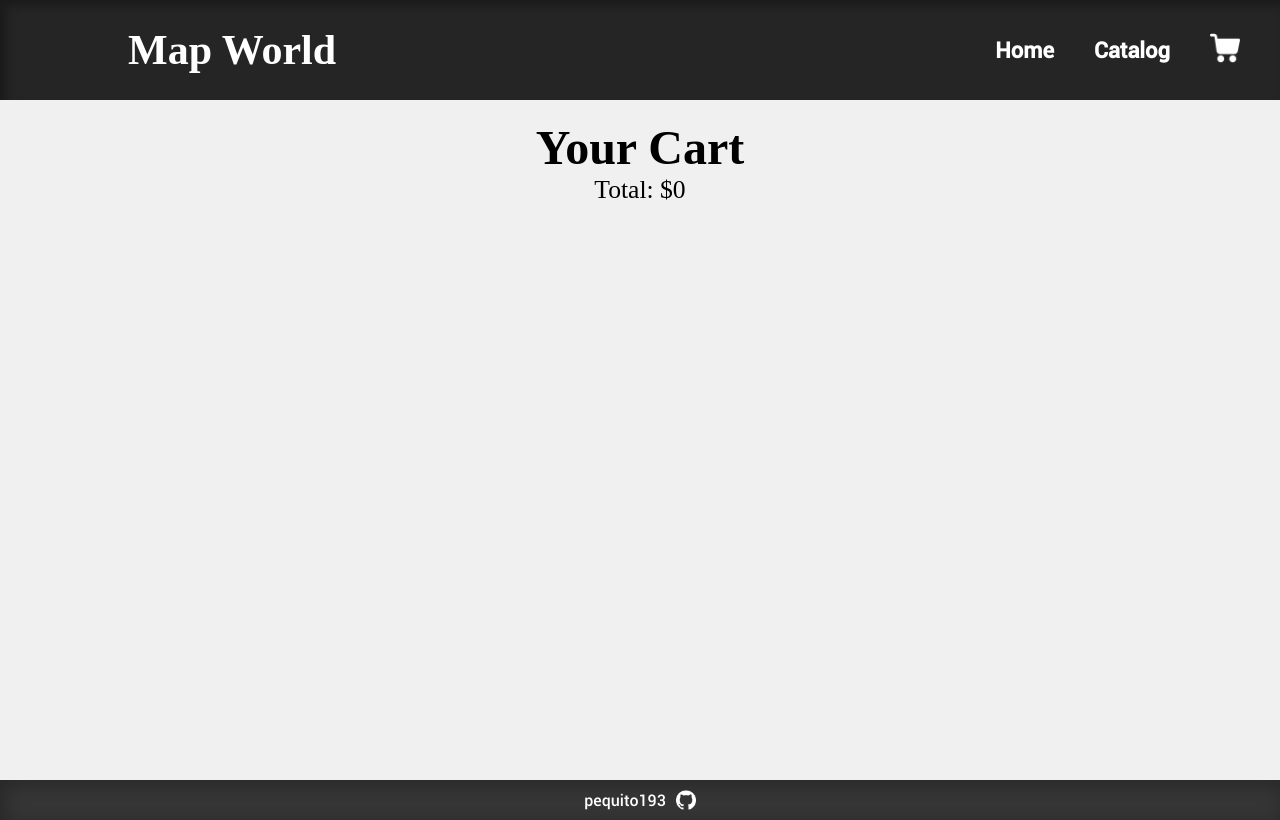
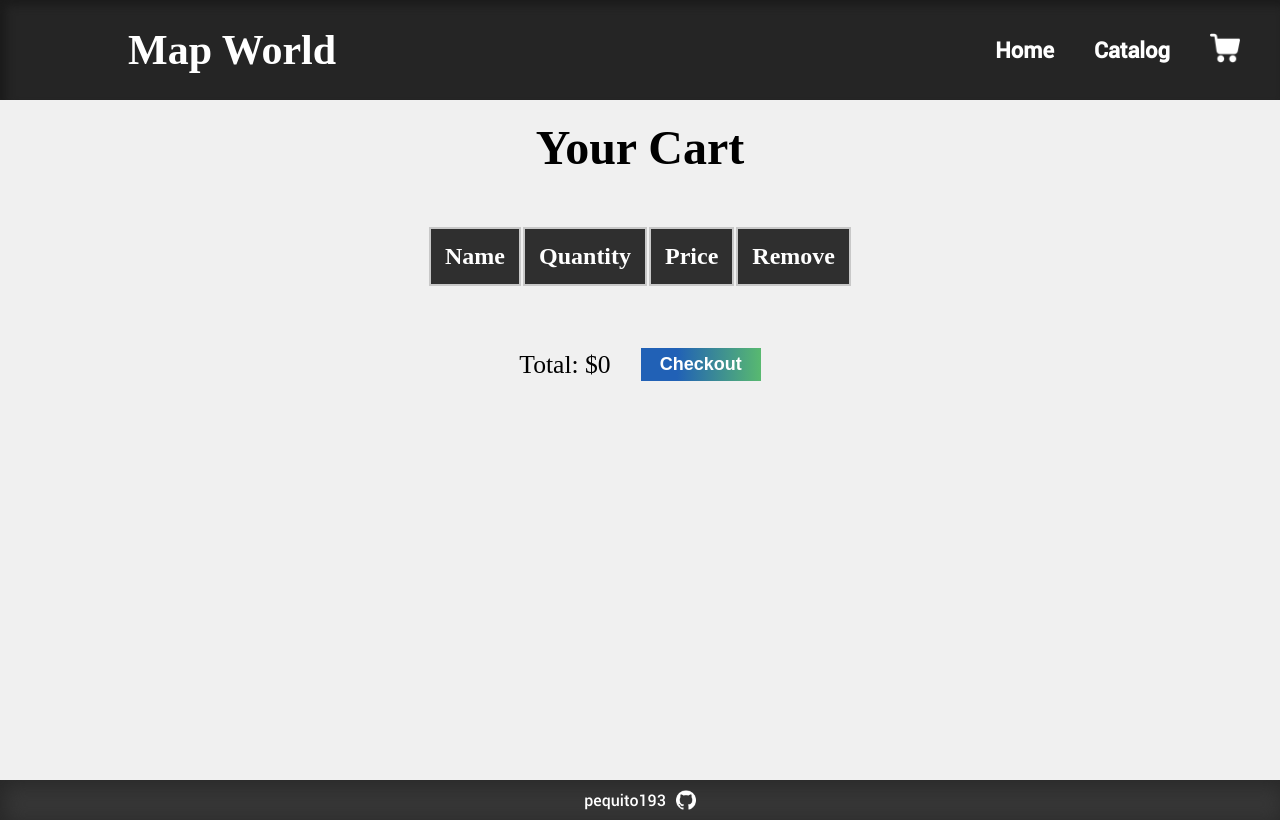
Before and after one commit to pequito193/shopping-cart, a React (Create React App) app: page /shopping-cart/cart in a window 1280 px wide. Built offline with nearby package versions, Linux system fonts and the light colour scheme.

Commit message:
Make cart layout

```diff
--- a/src/components/Cart.jsx
+++ b/src/components/Cart.jsx
@@ -8,11 +8,23 @@ function Cart(props) {
     let cartItemsList = [];
     for (let i = 0; i < cartItems.length; i++) {
         cartItemsList.push (
-            <form key={cartItems[i].name}>
-                <button className="change-value" onClick={handleDecreaseAmount}>-</button>
-                <span className="item-quantity">{cartItems[i].quantity}</span>
-                <button className="change-value" onClick={handleIncreaseAmount}>+</button>
-            </form>
+            <tr key={cartItems[i].name}>
+                    <td className="identifier">
+                        <img className="cart-image" src={require(`./../assets/catalog-items/${cartItems[i].ref}`)} alt='' />
+                        <p className="item-name">{cartItems[i].name}</p>
+                    </td>
+                    <td>
+                        <form className="cart-form">
+                            <button className="change-value" onClick={handleDecreaseAmount}>-</button>
+                            <span className="item-quantity">{cartItems[i].quantity}</span>
+                            <button className="change-value" onClick={handleIncreaseAmount}>+</button>
+                        </form>
+                    </td>
+                    <td>${cartItems[i].price * cartItems[i].quantity}</td>
+                    <td>
+                        <button className="remove">X</button>
+                    </td>
+            </tr>
         );
     };
 
@@ -21,9 +33,22 @@ function Cart(props) {
         <React.Fragment>
             <div className="cart-main">
                 <h1>Your Cart</h1>
-                <p className="cost">Total: ${totalCost}</p>
                 <div className="cart-items-display">
-                    {cartItemsList}
+                    <table className="cart-table">
+                        <thead>
+                            <tr>
+                                <td className="table-title">Name</td>
+                                <td className="table-title">Quantity</td>
+                                <td className="table-title">Price</td>
+                                <td className="table-title">Remove</td>
+                            </tr>
+                        </thead>
+                        <tbody>{cartItemsList}</tbody>
+                    </table>
+                <div className="checkout-wrapper">
+                    <p className="cost">Total: ${totalCost}</p>
+                    <button className="checkout">Checkout</button>
+                </div>
                 </div>
             </div>
         </React.Fragment>
--- a/src/components/Catalog.jsx
+++ b/src/components/Catalog.jsx
@@ -19,6 +19,7 @@ function Catalog(props) {
                     <input type = "hidden" name = "price" value={catalogItems[i][1]} />
                     <input type = "hidden" name = "name" value={catalogItems[i][2]}  />
                     Quantity<input className="quantity-input" type='number' name="quantity" placeholder="1" min={1} max={100} />
+                    <input type='hidden' name="ref" value={catalogItems[i][0]} />
                     <button type="submit" className="add-to-cart">Add To Cart</button>
                 </form>
             </div>
--- a/src/components/CatalogItems.jsx
+++ b/src/components/CatalogItems.jsx
@@ -5,7 +5,7 @@ let catalogItems = [
     ['scandinavia.jpg', '$14.49', 'Scandinavia'],
     ['andes.webp', '$15.99', 'Andes and Amazon Basin'],
     ['europe.webp', '$15.99', 'Europe'],
-    ['korea-japan.webp', '$15.99', 'Korean and Japan'],
+    ['korea-japan.webp', '$15.99', 'Korea and Japan'],
     ['patagonia.jpg', '$15.99', 'Patagonia'],
     ['china.webp', '$18.49', 'Eastern China'],
     ['india.webp', '$18.49', 'Indian Subcontinent'],
--- a/src/components/Main.jsx
+++ b/src/components/Main.jsx
@@ -17,6 +17,7 @@ function Main() {
         let targetPrice = Number(e.target[0].value.substring(1));
         let targetName = e.target[1].value;
         let targetQuantity = Number(e.target[2].value);
+        let targetRef = e.target[3].value;
 
         // Sets the quantity to 1 incase the user doesn't input anything
         if (targetQuantity === 0 || targetQuantity === undefined) {
@@ -28,7 +29,7 @@ function Main() {
             if (targetName === cartItems[i].name && targetQuantity === cartItems[i].quantity) {
                 return;
             }
-            else if (targetName === cartItems[i].name && targetQuantity != cartItems[i].quantity) {
+            else if (targetName === cartItems[i].name && targetQuantity !== cartItems[i].quantity) {
                 let updatedCartItems = structuredClone(cartItems);
                 updatedCartItems[i].quantity = targetQuantity;
                 setCartItems(updatedCartItems);
@@ -40,7 +41,8 @@ function Main() {
         setCartItems(cartItems.concat([{
             name: targetName,
             price: targetPrice,
-            quantity: targetQuantity
+            quantity: targetQuantity,
+            ref: targetRef
         }]));
     }
 
```
